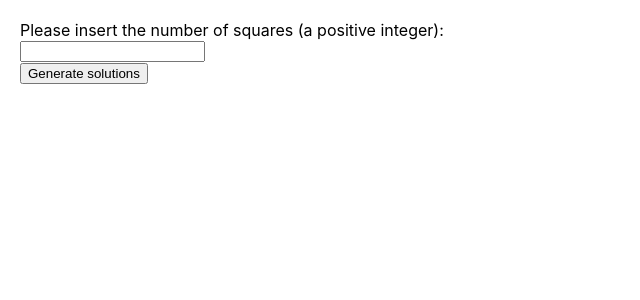
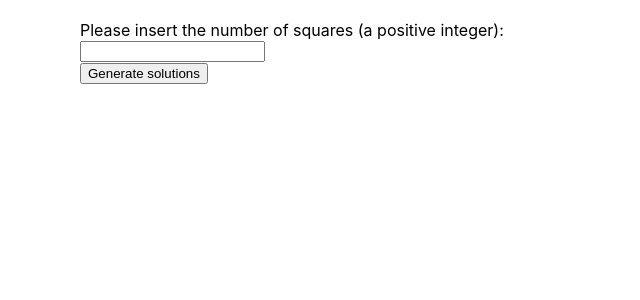
Before and after one commit to BogdanStirbat/n-queens, a React (Create React App) app in the folder frontend/: page / in a window 1280 px wide. Shown: the top 300 px of the page, without its empty margins (0-640 px from the left). Built offline with nearby package versions, Linux system fonts and the light colour scheme.

Commit message:
improvements

```diff
--- a/frontend/src/App.js
+++ b/frontend/src/App.js
@@ -20,7 +20,7 @@ function App() {
     }
 
     if (parseInt(n) > 14) {
-      if (!prompt("This computation will take a lot of time. Are you sure you want to continue? You're better of mining bitcoin instead ...")) {
+      if (!window.confirm("This computation will take a lot of time. Are you sure you want to continue? You're better of mining bitcoin instead ...")) {
         return
       }
     }
--- a/frontend/src/index.css
+++ b/frontend/src/index.css
@@ -13,7 +13,7 @@ code {
 }
 
 .centered {
-  margin-left: 20px;
+  margin-left: 80px;
   margin-top: 20px;
 }
 
```
